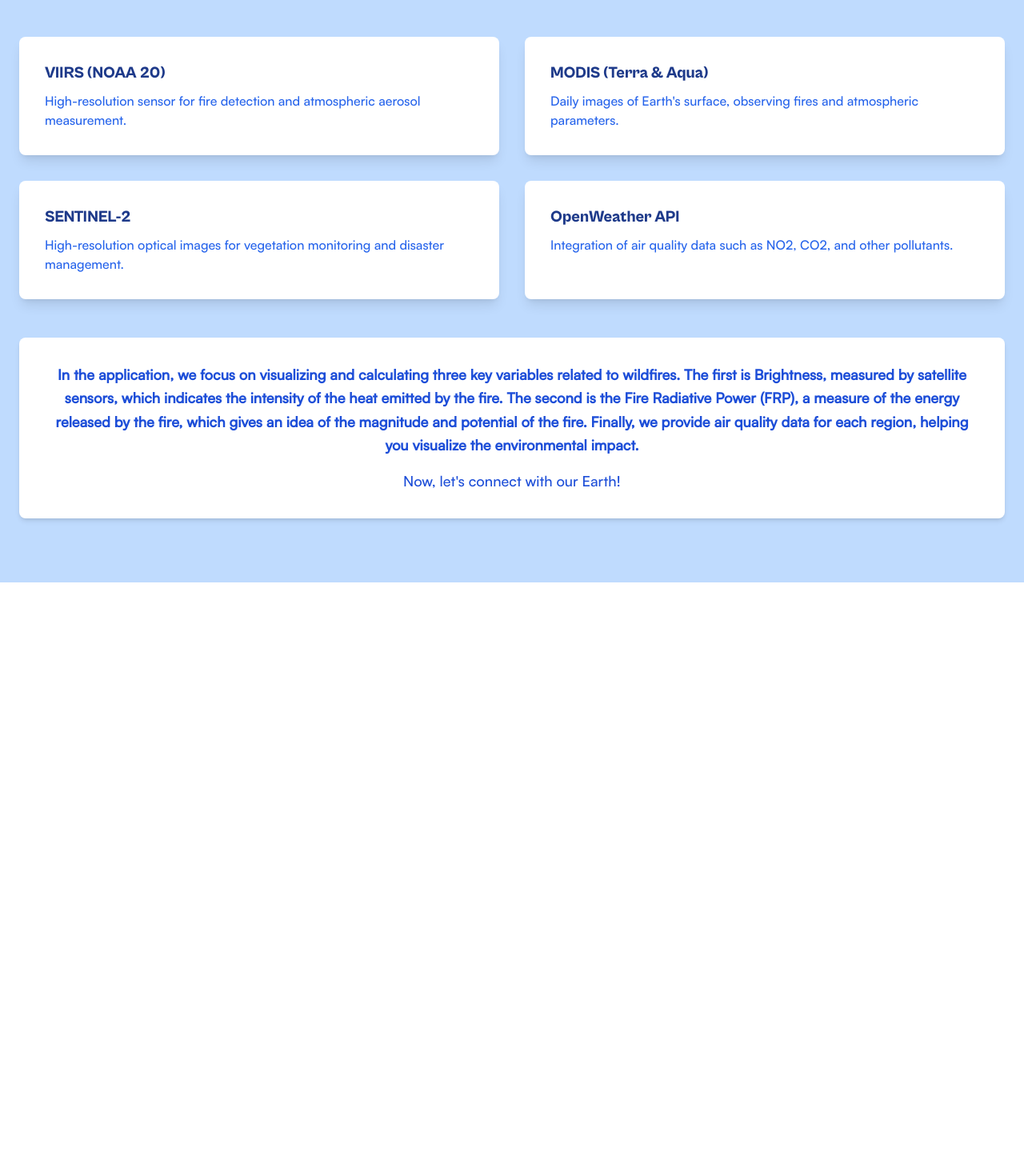
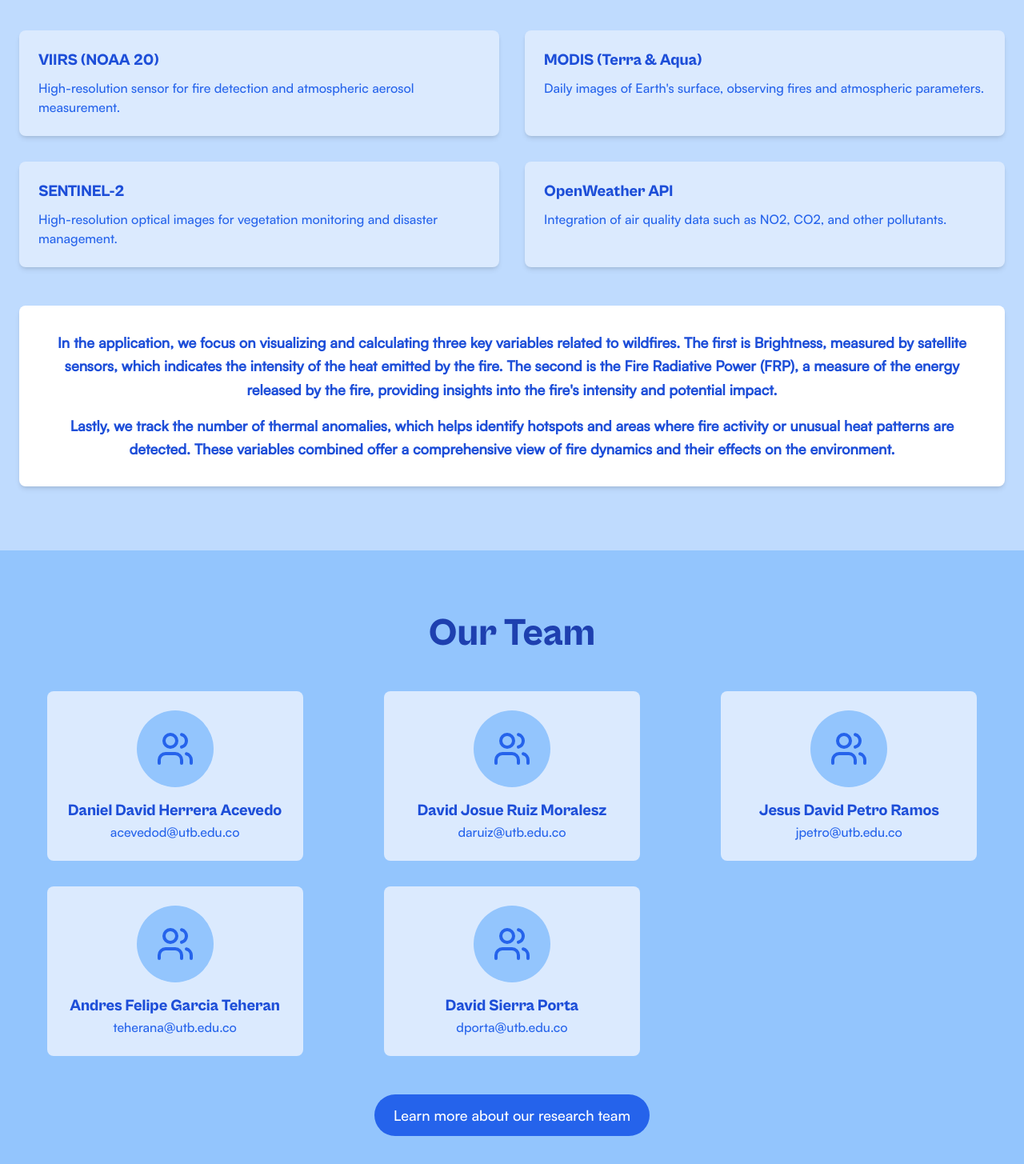
Before and after one commit to TheSkyLabTeam/Terra, a Next.js app: page / in a window 1280 px wide. Shown: the part 2018-3473 px from the top of the page at 80% size. Before the commit the page ends 2746 px from the top, so only its background shows below. Built offline with nearby package versions, Linux system fonts and the light colour scheme.

Commit message:
patch v4

```diff
--- /dev/null
+++ b/app/(app)/global/loading.jsx
@@ -0,0 +1,9 @@
+export default function Loading() {
+    return (
+        <div className="w-[100svw] h-[100svh] bg-woodsmoke-950">
+            <div className="absolute top-1/2 left-1/2 transform -translate-x-1/2 -translate-y-1/2">
+                <div className="text-woodsmoke-500 text-3xl font-cabinet">Loading Earth...</div>
+            </div>
+        </div>
+    )
+  }
--- a/app/page.jsx
+++ b/app/page.jsx
@@ -168,46 +168,114 @@
             className="bg-white p-8 rounded-lg shadow-md text-blue-700 font-satoshi text-lg leading-relaxed text-center"
           >
             <p className="mb-4 font-bold">
-              In the application, we focus on visualizing and calculating three key variables related to wildfires. The first is Brightness, measured by satellite sensors, which indicates the intensity of the heat emitted by the fire. The second is the Fire Radiative Power (FRP), a measure of the energy released by the fire, which gives an idea of the magnitude and potential of the fire. Finally, we provide air quality data for each region, helping you visualize the environmental impact.
+              In the application, we focus on visualizing and calculating three key variables related to wildfires. The first is Brightness, measured by satellite sensors, which indicates the intensity of the heat emitted by the fire. The second is the Fire Radiative Power (FRP), a measure of the energy released by the fire, providing insights into the fire&apos;s intensity and potential impact.
             </p>
-            <p>Now, let&apos;s connect with our Earth!</p>
+            <p className="font-bold">
+              Lastly, we track the number of thermal anomalies, which helps identify hotspots and areas where fire activity or unusual heat patterns are detected. These variables combined offer a comprehensive view of fire dynamics and their effects on the environment.
+            </p>
           </motion.div>
         </div>
       </section>
+
+        <section id="team" className="py-20 bg-blue-300">
+          <div className="container mx-auto px-6">
+            <h2 className="font-cabinet text-4xl md:text-5xl font-bold text-center text-blue-800 mb-12">Our Team</h2>
+            <div className="grid grid-cols-1 md:grid-cols-2 lg:grid-cols-3 gap-8 justify-items-center">
+              <TeamMember
+                name="Daniel David Herrera Acevedo"
+                role={<a href="https://github.com/daniherreraa" target="_blank" rel="noopener noreferrer">acevedod@utb.edu.co</a>}
+              />
+              <TeamMember
+                name="David Josue Ruiz Moralesz"
+                role={<a href="https://github.com/David05R" target="_blank" rel="noopener noreferrer">daruiz@utb.edu.co</a>}
+              />
+              <TeamMember
+                name="Jesus David Petro Ramos"
+                role={<a href="https://github.com/JesusPetro" target="_blank" rel="noopener noreferrer">jpetro@utb.edu.co</a>}
+              />
+              <TeamMember
+                name="Andres Felipe Garcia Teheran"
+                role={<a href="https://github.com/AndresGarcia-15" target="_blank" rel="noopener noreferrer">teherana@utb.edu.co</a>}
+              />
+              <TeamMember
+                name="David Sierra Porta"
+                role={<a href="https://github.com/sierraporta" target="_blank" rel="noopener noreferrer">dporta@utb.edu.co</a>}
+              />
+            </div>
+            <motion.div
+              className="text-center mt-12"
+              initial={{ opacity: 0, y: 20 }}
+              animate={{ opacity: 1, y: 0 }}
+              transition={{ duration: 0.5 }}
+            >
+              <Link
+                href="https://www.utb.edu.co/investigacion/apoyo-a-la-investigacion/semilleros-de-investigacion/semillero-astronomia-ciencia-de-datos/"
+                className="font-satoshi text-lg bg-blue-600 text-white px-6 py-3 rounded-full hover:bg-blue-700 transition-colors duration-200 inline-block"
+                target="_blank"
+                rel="noopener noreferrer"
+              >
+                Learn more about our research team
+              </Link>
+            </motion.div>
+          </div>
+        </section>
       </main>
+
+      <footer className="bg-blue-800 text-blue-100 py-8">
+        <div className="container mx-auto px-6 text-center">
+          <p className="font-satoshi mb-4">&copy; 2024 EarthConnect | Developed by Semillero de astronomia y ciencia de datos at UTB</p>
+          <div className="flex justify-center space-x-4">
+            <Link href="#" className="hover:text-blue-300 transition-colors duration-200">Terms</Link>
+            <Link href="#" className="hover:text-blue-300 transition-colors duration-200">Privacy</Link>
+            <Link href="#" className="hover:text-blue-300 transition-colors duration-200">Contact</Link>
+          </div>
+        </div>
+      </footer>
     </div>
   )
 }
 
 function FeatureCard({ icon, title, description }) {
   return (
-    <motion.div
-      className="bg-white p-8 rounded-lg shadow-lg hover:shadow-2xl transition-shadow duration-200"
-      initial={{ opacity: 0, y: 20 }}
-      whileInView={{ opacity: 1, y: 0 }}
-      viewport={{ once: true }}
-      transition={{ duration: 0.4 }}
-    >
-      <div className="flex items-center mb-4">
+    <div className="bg-blue-100 p-6 rounded-lg shadow-md hover:shadow-lg transition-shadow duration-200">
+      <div className="mb-4">
         {icon}
-        <h3 className="font-cabinet text-2xl text-blue-900 font-bold ml-4">{title}</h3>
       </div>
+      <h3 className="font-cabinet text-xl font-bold text-blue-700 mb-2">{title}</h3>
       <p className="font-satoshi text-blue-600">{description}</p>
-    </motion.div>
+    </div>
   )
 }
 
 function SatelliteInfo({ name, description }) {
   return (
     <motion.div
-      className="bg-white p-8 rounded-lg shadow-lg hover:shadow-2xl transition-shadow duration-200"
-      initial={{ opacity: 0, y: 20 }}
-      whileInView={{ opacity: 1, y: 0 }}
-      viewport={{ once: true }}
-      transition={{ duration: 0.4 }}
+      className="bg-blue-100 p-6 rounded-lg shadow-md"
+      whileHover={{ scale: 1.03 }}
+      transition={{ type: "spring", stiffness: 300 }}
     >
-      <h4 className="font-cabinet text-xl text-blue-900 font-bold mb-2">{name}</h4>
+      <h3 className="font-cabinet text-xl font-bold text-blue-700 mb-2">{name}</h3>
       <p className="font-satoshi text-blue-600">{description}</p>
     </motion.div>
   )
 }
+
+function TeamMember({ name, role }) {
+  return (
+    <motion.div
+      className="bg-blue-100 p-6 rounded-lg text-center w-full max-w-xs"
+      whileHover={{ scale: 1.05 }}
+      transition={{ type: "spring", stiffness: 300 }}
+    >
+      <motion.div
+        className="w-24 h-24 bg-blue-300 rounded-full mx-auto mb-4 flex items-center justify-center"
+        whileHover={{ rotate: 360 }}
+        transition={{ duration: 0.5 }}
+      >
+        <Users className="w-12 h-12 text-blue-600" />
+      </motion.div>
+      <h3 className="font-cabinet text-xl font-bold text-blue-700">{name}</h3>
+      <p className="font-satoshi text-blue-600">{role}</p>
+    </motion.div>
+  )
+}
```
